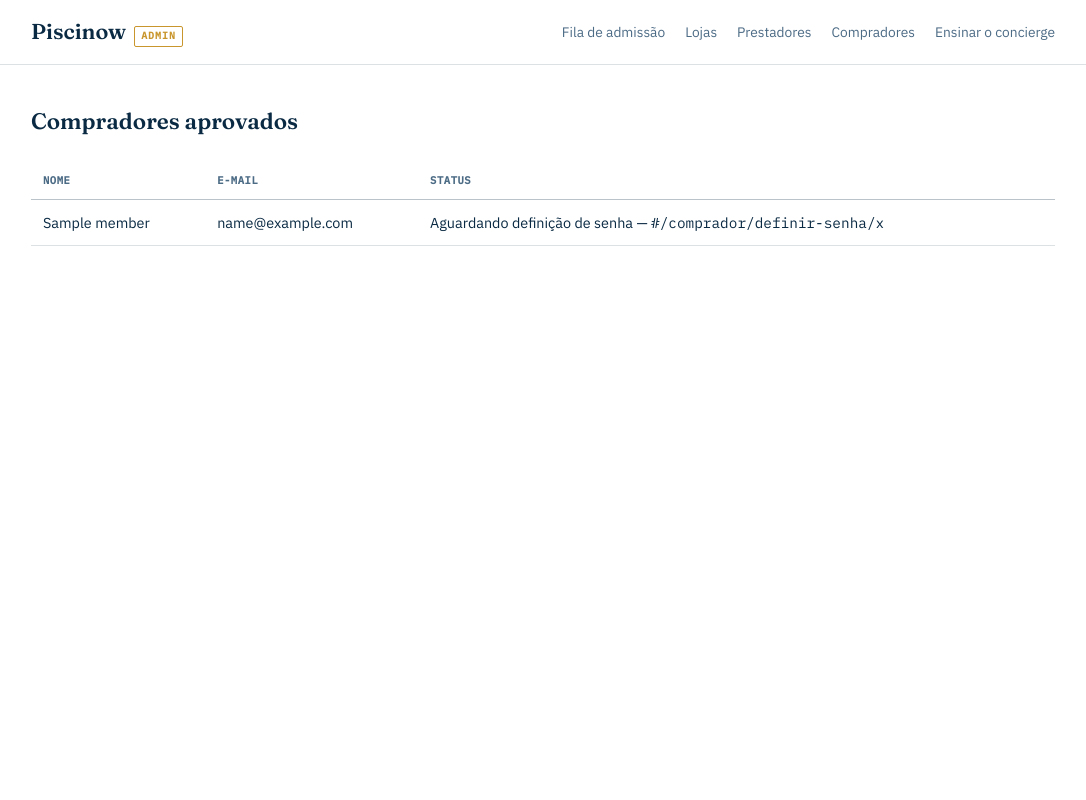
After one commit to rmranjos-max/piscinow, a Python web app: template src/piscinow/web/templates/admin_compradores.html in a window 1280 px wide. The commit adds this page. Shown: the whole page, without its empty margins (97-1183 px from the left). Run offline with Jinja, Linux system fonts and the light colour scheme; the template is opened without the code that fills it: most values are stand-ins (such as "Sample title", 1, 10 or a date in 2020).

Commit message:
feat: generate comprador set-password token on approval, add /admin/compradores view
Co-Authored-By: Claude Sonnet 5 <noreply@anthropic.com>

```diff
--- /dev/null
+++ b/src/piscinow/web/templates/admin_compradores.html
@@ -0,0 +1,47 @@
+{% extends "base.html" %}
+{% block content %}
+<div class="admin-shell">
+  <header class="admin-topbar">
+    <div class="wrap">
+      <a class="brand" href="/admin/fila">Piscinow <span class="badge">Admin</span></a>
+      <nav class="admin-nav">
+        <a href="/admin/fila">Fila de admiss&atilde;o</a>
+        <a href="/admin/lojas">Lojas</a>
+        <a href="/admin/prestadores">Prestadores</a>
+        <a href="/admin/compradores">Compradores</a>
+        <a href="/admin/correcoes">Ensinar o concierge</a>
+      </nav>
+    </div>
+  </header>
+  <main class="admin-main">
+    <div class="wrap">
+      <h1>Compradores aprovados</h1>
+      {% if members %}
+      <table class="admin-table">
+        <thead><tr><th>Nome</th><th>E-mail</th><th>Status</th></tr></thead>
+        <tbody>
+        {% for member in members %}
+          <tr>
+            <td>{{ member.name }}</td>
+            <td>{{ member.email or "-" }}</td>
+            <td>
+              {% if member.password_hash %}
+                Ativo
+              {% elif member.set_password_token %}
+                Aguardando defini&ccedil;&atilde;o de senha —
+                <span class="mono">{{ base_url }}/comprador/definir-senha/{{ member.set_password_token }}</span>
+              {% else %}
+                Sem acesso gerado
+              {% endif %}
+            </td>
+          </tr>
+        {% endfor %}
+        </tbody>
+      </table>
+      {% else %}
+      <p class="empty-note">Nenhum comprador aprovado ainda.</p>
+      {% endif %}
+    </div>
+  </main>
+</div>
+{% endblock %}
--- a/src/piscinow/web/templates/admin_corrections.html
+++ b/src/piscinow/web/templates/admin_corrections.html
@@ -8,6 +8,7 @@
         <a href="/admin/fila">Fila de admiss&atilde;o</a>
         <a href="/admin/lojas">Lojas</a>
         <a href="/admin/prestadores">Prestadores</a>
+        <a href="/admin/compradores">Compradores</a>
         <a href="/admin/correcoes">Ensinar o concierge</a>
       </nav>
     </div>
--- a/src/piscinow/web/templates/admin_lojas.html
+++ b/src/piscinow/web/templates/admin_lojas.html
@@ -8,6 +8,7 @@
         <a href="/admin/fila">Fila de admiss&atilde;o</a>
         <a href="/admin/lojas">Lojas</a>
         <a href="/admin/prestadores">Prestadores</a>
+        <a href="/admin/compradores">Compradores</a>
         <a href="/admin/correcoes">Ensinar o concierge</a>
       </nav>
     </div>
--- a/src/piscinow/web/templates/admin_prestadores.html
+++ b/src/piscinow/web/templates/admin_prestadores.html
@@ -8,6 +8,7 @@
         <a href="/admin/fila">Fila de admiss&atilde;o</a>
         <a href="/admin/lojas">Lojas</a>
         <a href="/admin/prestadores">Prestadores</a>
+        <a href="/admin/compradores">Compradores</a>
         <a href="/admin/correcoes">Ensinar o concierge</a>
       </nav>
     </div>
--- a/src/piscinow/web/templates/admin_queue.html
+++ b/src/piscinow/web/templates/admin_queue.html
@@ -8,6 +8,7 @@
         <a href="/admin/fila">Fila de admiss&atilde;o</a>
         <a href="/admin/lojas">Lojas</a>
         <a href="/admin/prestadores">Prestadores</a>
+        <a href="/admin/compradores">Compradores</a>
         <a href="/admin/correcoes">Ensinar o concierge</a>
       </nav>
     </div>
```
Also changed, not shown: src/piscinow/web/routes/admin.py (+19 -1 lines), tests/web/test_admin_compradores.py (added, +53 -0 lines).
